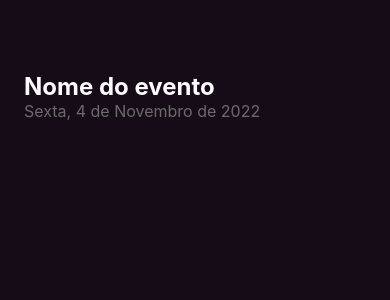
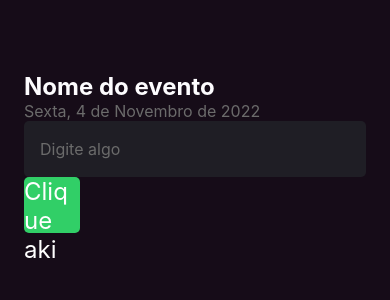
Before and after one commit to adventureandre/imhere, a React Native app: screen / in a window 390 px wide. Shown: the top 300 px of the page. Built offline with nearby package versions, Linux system fonts and the light colour scheme.

Commit message:
Estilizando as Telas

```diff
--- a/App.tsx
+++ b/App.tsx
@@ -1,6 +1,6 @@
 
 
-import Home from "./src/screens/Home";
+import {Home} from "./src/screens/Home";
 
 export default function App(){
     return (
--- a/src/screens/Home/index.tsx
+++ b/src/screens/Home/index.tsx
@@ -1,8 +1,8 @@
 import React from "react";
-import {Text, View} from "react-native";
+import {Text, TextInput, TouchableOpacity, View} from "react-native";
 import {styles} from "./styles";
 
-export default function Home() {
+export function Home() {
     return (
         <View style={styles.conteiner}>
             <Text style={styles.eventName}>
@@ -12,6 +12,17 @@
             <Text style={styles.eventDate}>
                 Sexta, 4 de Novembro de 2022
             </Text>
+
+            <TextInput
+                style={styles.input}
+                placeholder="Digite algo"
+                placeholderTextColor="#6B6B6B"
+            />
+            <TouchableOpacity style={styles.button} >
+               <Text style={styles.buttonText}>
+                   Clique aki
+               </Text>
+            </TouchableOpacity>
         </View>
 
 
--- a/src/screens/Home/styles.ts
+++ b/src/screens/Home/styles.ts
@@ -14,5 +14,23 @@
     eventDate:{
         color:'#6B6B6B',
         fontSize:16
+    },
+    input:{
+       backgroundColor:'#1F1E25',
+       height:56,
+       borderRadius:5,
+        color:'#FDfcFe',
+        padding: 16,
+        fontSize:16
+    },
+    buttonText:{
+        color:"#fff",
+        fontSize:24
+    },
+    button:{
+        width:56,
+        height:56,
+        borderRadius:5,
+        backgroundColor:'#31CF67'
     }
 });
```
